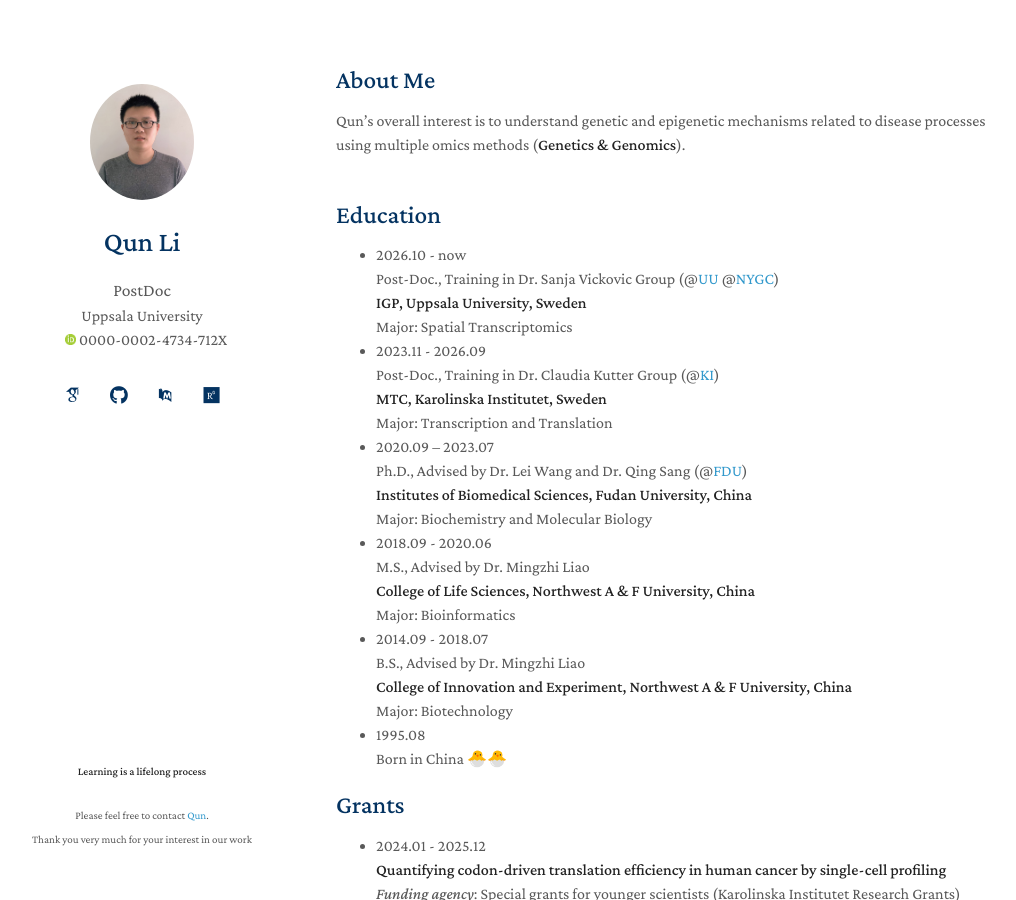
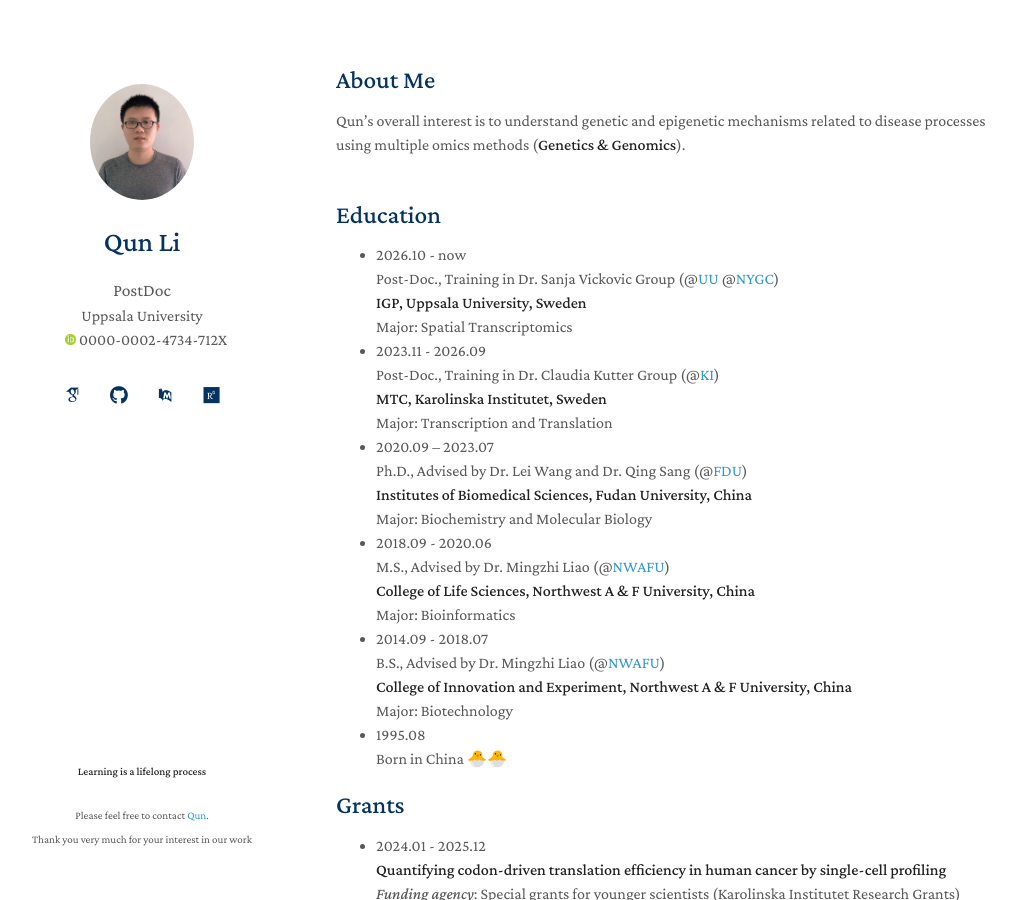
Before and after one commit to liqunbio/liqunbio.github.io, a Jekyll site: the page built from index.md, in a window 1280 px wide and 900 px high. Shown: the whole window, without its empty margins (134-1150 px from the left). Built offline with Jekyll 4.4.1, drawn with Linux system fonts in a browser that asks for light colours; some web fonts are replaced; comment, search, counter and statistics services are not loaded; our own code applies the rules of GitHub Pages for plain Markdown files.

Commit message:
Add advisor links for M.S. and B.S. degrees
Updated advisor affiliations with links for M.S. and B.S. degrees.

```diff
--- a/index.md
+++ b/index.md
@@ -21,11 +21,11 @@ Ph.D., Advised by Dr. Lei Wang and Dr. Qing Sang (@[FDU](https://reprod-genet.fu
 **Institutes of Biomedical Sciences, Fudan University, China** <br>
 Major: Biochemistry and Molecular Biology
 - 2018.09 - 2020.06 <br>
-M.S., Advised by Dr. Mingzhi Liao <br>
+M.S., Advised by Dr. Mingzhi Liao (@[NWAFU](https://life.nwafu.edu.cn/szdw/js2/389648.htm))<br>
 **College of Life Sciences, Northwest A & F University, China** <br>
 Major: Bioinformatics
 - 2014.09 - 2018.07 <br>
-B.S., Advised by Dr. Mingzhi Liao <br>
+B.S., Advised by Dr. Mingzhi Liao (@[NWAFU](https://life.nwafu.edu.cn/szdw/js2/389648.htm))<br>
 **College of Innovation and Experiment, Northwest A & F University, China** <br>
 Major: Biotechnology
 - 1995.08 <br>
```
